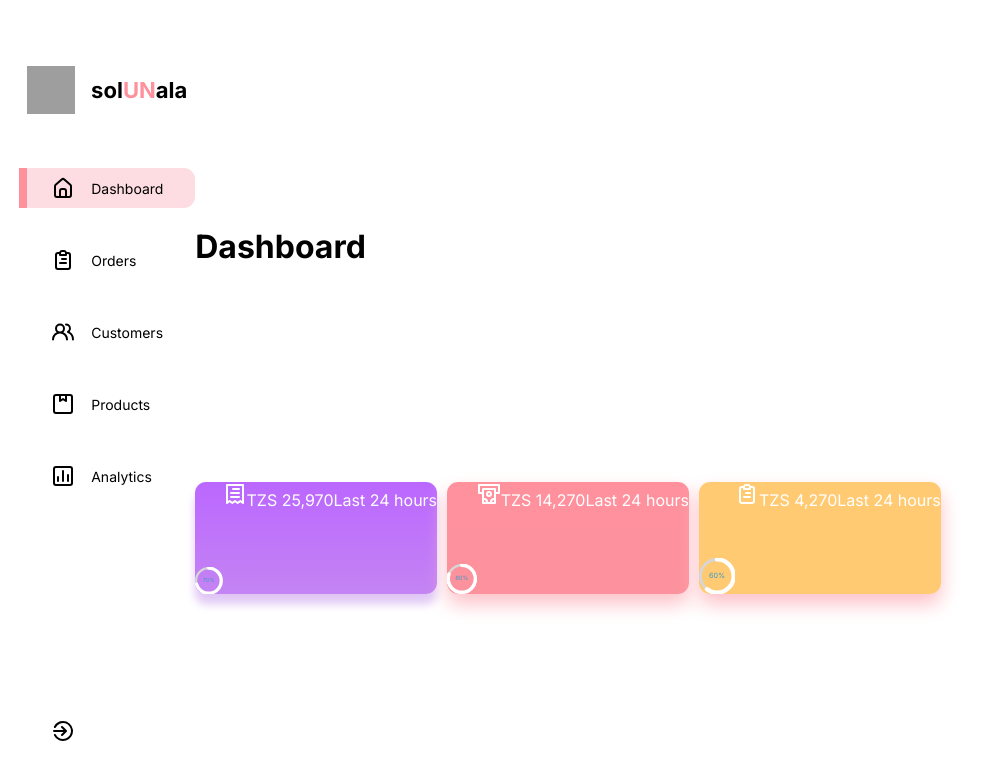
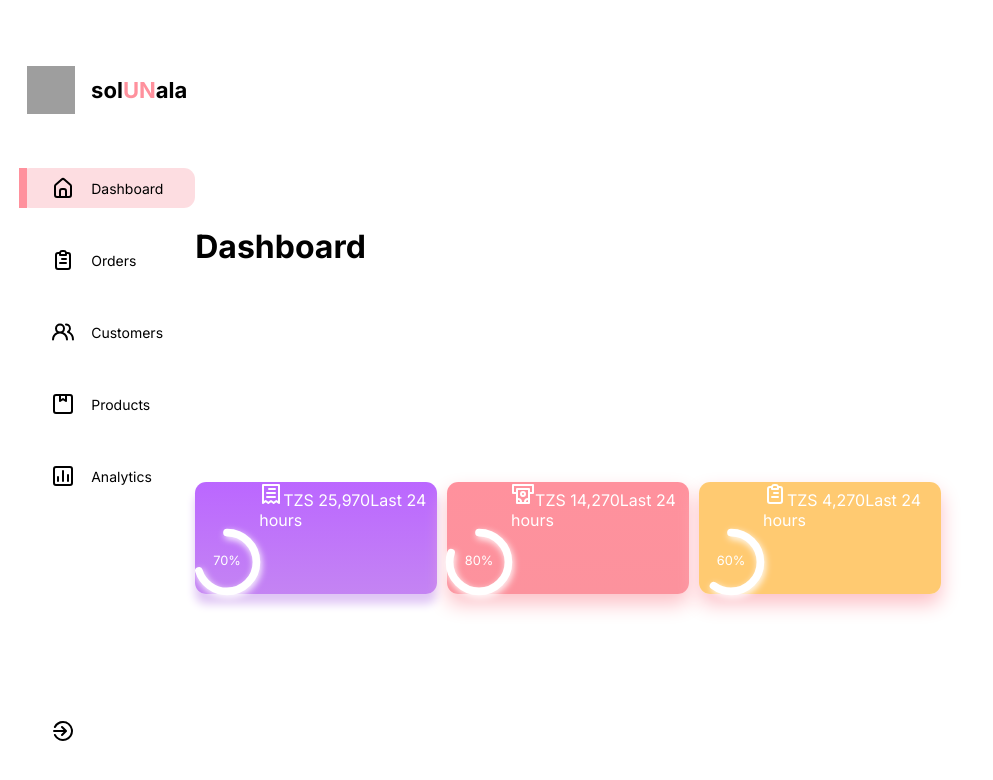
Before and after one commit to CodeBot-del/React-Admin-Dashboard, a React (Create React App) app: page / in a window 1280 px wide. Shown: the top 780 px of the page, without its empty margins (0-993 px from the left). Built offline with nearby package versions, Linux system fonts and the light colour scheme; grey boxes are pictures that could not be loaded.

Commit message:
progress bar looking good

```diff
--- a/src/components/Card/Card.css
+++ b/src/components/Card/Card.css
@@ -21,7 +21,26 @@
     gap: 1rem;
 }
 
+.CircularProgressbar{
+    width: 4rem !important;
+    overflow: visible;
+}
+
 .CircularProgressbar-path{
     stroke: white!important;
     stroke-width: 12px !important;
+    filter: drop-shadow(2px 4px 6px white);
 }
+
+.CircularProgressbar-trail{
+    display: none;
+}
+
+.CircularProgressbar-text{
+    fill: white !important;
+}
+
+.radialBar>span{
+    font-size: 17px;
+    font-weight: bold;
+}
```
